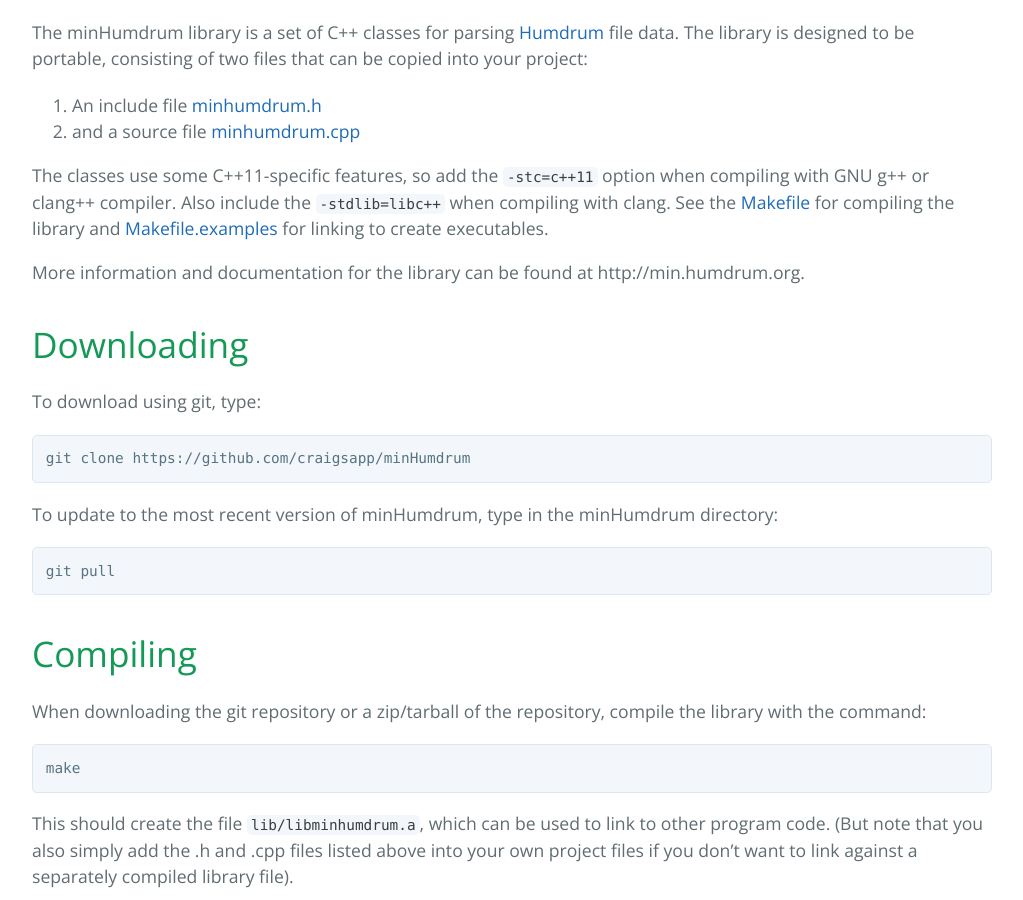
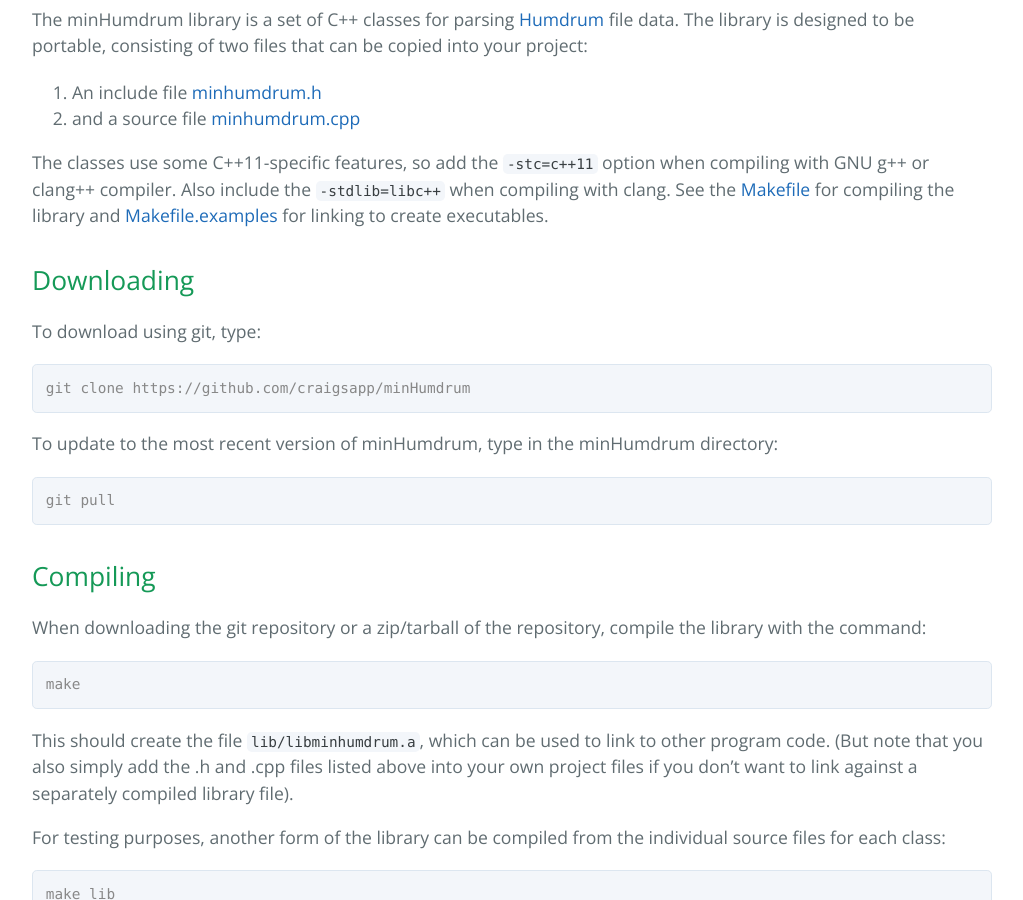
Before and after one commit to craigsapp/humlib, a Jekyll site: the page built from index.md, in a window 1280 px wide and 900 px high, scrolled down 384 px. Shown: the whole window, without its empty margins (128-1151 px from the left). Built offline with Jekyll 4.4.1, drawn with Linux system fonts in a browser that asks for light colours; some web fonts are replaced; Markdown is read by kramdown in place of the engine named in the settings.

Commit message:
Editing documentation setup.

````diff
--- a/_config.yml
+++ b/_config.yml
@@ -20,8 +20,9 @@
 
 # Build settings ##########################################################
 markdown: redcarpet
+redcarpet:
+  extensions: ['fenced_code_blocks']
 permalink: pretty
-
 
 
 
--- a/_includes/layout/head.html
+++ b/_includes/layout/head.html
@@ -8,11 +8,9 @@
 	<!-- meta http-equiv="X-UA-Compatible" content="IE=edge" -->
 	<link href='https://fonts.googleapis.com/css?family=Chivo:900' rel='stylesheet' type='text/css'>
     <link href='https://fonts.googleapis.com/css?family=Open+Sans:400,700' rel='stylesheet' type='text/css'>
-   <link rel="stylesheet" type="text/css" href="stylesheets/normalize.css" media="screen">
 	<link rel="stylesheet" type="text/css" href="/stylesheets/stylesheet.css" media="screen">
 	<link rel="stylesheet" type="text/css" href="/stylesheets/pygment_trac.css" media="screen">
 	<link rel="stylesheet" type="text/css" href="/stylesheets/print.css" media="print">
-   <link rel="stylesheet" type="text/css" href="stylesheets/github-light.css" media="screen">
 	<!--[if lt IE 9]>
 	<script src="//html5shiv.googlecode.com/svn/trunk/html5.js"></script>
 	<![endif]-->
--- a/index.md
+++ b/index.md
@@ -11,27 +11,30 @@
 to be portable, consisting of two files that can be copied into
 your project:
 
-1. An include file [minhumdrum.h](/include/minhumdrum.h)
-2. and a source file [minhumdrum.cpp](/src/minhumdrum.cpp)
+1. An include file [minhumdrum.h](https://github.com/craigsapp/minHumdrum/blob/master/include/minhumdrum.h)
+2. and a source file [minhumdrum.cpp](https://github.com/craigsapp/minHumdrum/blob/master/src/minhumdrum.cpp)
 
 The classes use some C++11-specific features, so add the
 `-stc=c++11` option when compiling with GNU g++ or clang++ compiler.
 Also include the `-stdlib=libc++` when compiling with clang.  See the
-[Makefile](Makefile) for compiling the library and
-[Makefile.examples](Makefile.examples) for linking to create executables.
-
-More information and documentation for the library can be found at http://min.humdrum.org.
+[Makefile](https://github.com/craigsapp/minHumdrum/blob/master/Makefile)
+for compiling the library and
+[Makefile.examples](https://github.com/craigsapp/minHumdrum/blob/master/Makefile.examples)
+for linking to create executables.
 
 
 Downloading
 ===========
 
 To download using git, type:
-```bash
+
+```console
 git clone https://github.com/craigsapp/minHumdrum
 ```
+
 To update to the most recent version of minHumdrum, type in the minHumdrum directory:
-```bash
+
+```console
 git pull
 ```
 
@@ -41,31 +44,39 @@
 
 When downloading the git repository or a zip/tarball of the repository,
 compile the library with the command:
-```bash
+
+```console
 make
 ```
-This should create the file `lib/libminhumdrum.a`, which can be used to
-link to other program code. (But note that you also simply add the .h and .cpp files
-listed above into your own project files if you don't want to link against
-a separately compiled library file).
 
-For testing purposes, another form of the library can be compiled from the individual source files for each class:
-```bash
+This should create the file `lib/libminhumdrum.a`, which can be
+used to link to other program code. (But note that you also simply
+add the .h and .cpp files listed above into your own project files
+if you don't want to link against a separately compiled library
+file).
+
+For testing purposes, another form of the library can be compiled
+from the individual source files for each class:
+
+```console
 make lib
 ```
+
 This will create the file `lib/libhumdrum.a`.
 
 
 Class overview
 ==============
 
-The minHumdrum library consists of several classes that abstract various functionalities
-for the parser.  Briefly, the HumdrumToken class manages individual cells of data, with the
-HumdrumLine managing simultaneously occurring tokens, and the HumdrumFile manages the
-list of lines in a Humdrum score.  A HumdrumFile class is used to represent a single
-continuous movement in a musical score.  A class for managing multiple movements will be
-added to the code set in the future.  The figure on the right shows the relationship
-between the classes, and a short description of each class is given below:
+The minHumdrum library consists of several classes that abstract
+various functionalities for the parser.  Briefly, the HumdrumToken
+class manages individual cells of data, with the HumdrumLine managing
+simultaneously occurring tokens, and the HumdrumFile manages the
+list of lines in a Humdrum score.  A HumdrumFile class is used to
+represent a single continuous movement in a musical score.  A class
+for managing multiple movements will be added to the code set in
+the future.  The figure on the right shows the relationship between
+the classes, and a short description of each class is given below:
 
 Here are the classes defined in the minHumdrum library:
 
@@ -80,7 +91,7 @@
 * [HumNum](https://github.com/craigsapp/minHumdrum/blob/master/include/HumNum.h): rational number class for working with durations.
 * [HumHash](https://github.com/craigsapp/minHumdrum/blob/master/include/HumHash.h): associative array for HumdrumLine and HumdrumToken parameters.
 * [HumMultiHash](https://github.com/craigsapp/minHumdrum/blob/master/include/HumMultiHash.h): associative array for HumdrumFile reference records and parameters.
-* [Convert](https://github.com/craigsapp/minHumdrum/blob/master/include/Convert.h): utility functions for converting data (primarily for processing HumdrumToken strings).
+* [Convert](/class/Convert): utility functions for converting data (primarily for processing HumdrumToken strings).
 
 The following figure shows some sample Humdrum file for a musical score with overlays illustrating how the class structure of a HumdrumFile interacts with the data.  The blue box represents a HumdrumFile.  The file primarily consists of an array of HumdrumLines, indexed from 0.  The HumdrumLine in turn contains a list of HumdrumTokens, indexed by a field number on the line (which are tab-separated strings in the text version of a standard Humdrum file), which is also indexed from 0.
 
@@ -105,12 +116,14 @@
 
 
 1: Read Humdrum data from a file, string or istream:
+
 ```cpp
 HumdrumFile infile;
 infile.read(char* filename);
 infile.read(string filename);
 ```
 To read content from a char* or string:
+
 ```cpp
 infile.parse(stringstream content);
 infile.parse(istream content);
@@ -120,41 +133,49 @@
 ```
 
 2: Access the token in the second field of the fourth line (`12e` in the above example). This can be done in two ways: either address the HumdrumLine by the [] operator of HumdrumFile and then the data files with HumdrumLine::token, or access the HumdrumToken directly from the HumdrumFile::token function, giving the line and field index as arguments.
+
 ```cpp
 infile[3].token(1);    // 12e
 infile.token(3, 1);    // 12e
 ```
 
 3: HumdrumTokens inherit from std::string, so the text of the token can be accessed in several ways:
+
 ```cpp
 (std::string)infile.token(3, 1);   // "12e"
 infile.token(3, 1).c_str();        // "12e"
 ```
 
 4: To access the parsed duration of the token, use the HumdrumToken::getDuration function.  The return value of getDuration() is a "HumNum" which is a rational number, or fraction, consisting of an integer numerator and denominator.  The HumNum::getFloat() function will return the duration as a double:
+
 ```cpp
 infile.token(3, 1).getDuration();              // 1/3    for "12e"
 infile.token(3, 1).getDuration().getFloat();   // 0.3333 for "12e"
 ```
 
 5: HumdrumLines also possess duration:
+
 ```cpp
 infile[i].getDuration();  // 1/6 (1/6th of a quarter note, due to the polyrhythm between the parts)
 ```
 
 6: HumdrumFiles also possess duration:
+
 ```cpp
 infile.getDuration();    // 3 (one measure of 3/4)
 ```
 
 7: When converting Humdrum files into MIDI, MuseData, MusicXML or SKINI, the function HumdrumFile::tpq (ticks per quarter note) will return the minimum number of fractional time units necessary to describe all rhythms in the file as integer durations.
+
 ```cpp
 infile.tpq();           // 6 = minimum time unit is a triplet sixteenth note for example
 ```
+
 In the case of the musical example further above, the smallest duration is a triplet eighth note, but the minimum time unit between
 both parts is a triplet sixteenth note when considering the polyrhythmic interaction between the parts.
 
 8: Durations can be expressed in ticks by giving the tpq value as an argument to the duration functions:
+
 ```cpp
 int tpq = infile.tpq();                           // 6 ticks per quarter note
 infile.token(3, 1).getDuration(tpq).toInteger();  // 2 ticks for a triplet eighth note
@@ -163,43 +184,53 @@
 ```
 
 9: Get the total number of HumdrumLines in a HumdrumFile:
+
 ```cpp
 infile.getLineCount();    // 12
 ```
 
 10: Get the total number of token fields on a HumdrumLine:
+
 ```cpp
 infile[3].getTokenCount();  // 2
 infile[3].getFieldCount();  // 2
 ```
 
 12: Get the total number of spines/tracks in a HumdrumFile:
+
 ```cpp
 infile.getMaxTrack();   // 2
 infile.getMaxSpine();   // 2
 ```
 
 11: Get the track number for a token:
+
 ```cpp
 infile[3].getTrack(1);   // 2 = second track in file.
 ```
+
 The "1" is the field number for the second token on the 4th line, which is in the second track of the file.
 
 12: Get the sub-track number for a token:
+
 ```cpp
 infile[3].getSubtrack(1);  // 0
 ```
+
 In this case the spine has not split, so the sub-track assignment is 0.  If there were a spine split, then
 the sub-track count would start at 1 for the first token on the line in a track, the next token in the
 spine would be sub-track 2, and so on.
 
 13: Get the first token in the second spine/track (second `**kern` token on the first line):
+
 ```cpp
 infile.getTrackStart(2);
 ```
+
 Note that this will return a pointer rather than a reference to the token.
 
 14:  Ask the starting token how many tokens precede/follow the starting token in the second spine:
+
 ```cpp
 HumdrumToken* tok = infile.getTrackStart(2);
 tok->getNextTokenCount();           // 1 token following in the spine
@@ -207,6 +238,7 @@
 tok->getNextToken();                // returns pointer to `*M3/4`, using default value of 0 for argument.
 tok->getPreviousToken();            // returns NULL
 ```
+
 The HumdrumToken::getNextTokenCount() function will return 0 for the last token in a spine/track (which always must
 be the characters `*-` (start-minus) which is the data terminator token.
 
@@ -214,7 +246,6 @@
 =============
 
 Below is an example program that uses the minHumdrum library to convert a Humdrum file into a MIDI-like listing of notes in the Humdrum score:
-
 
 ```cpp
 #include "minhumdrum.h"
````
Also changed, not shown: 1 other file.
